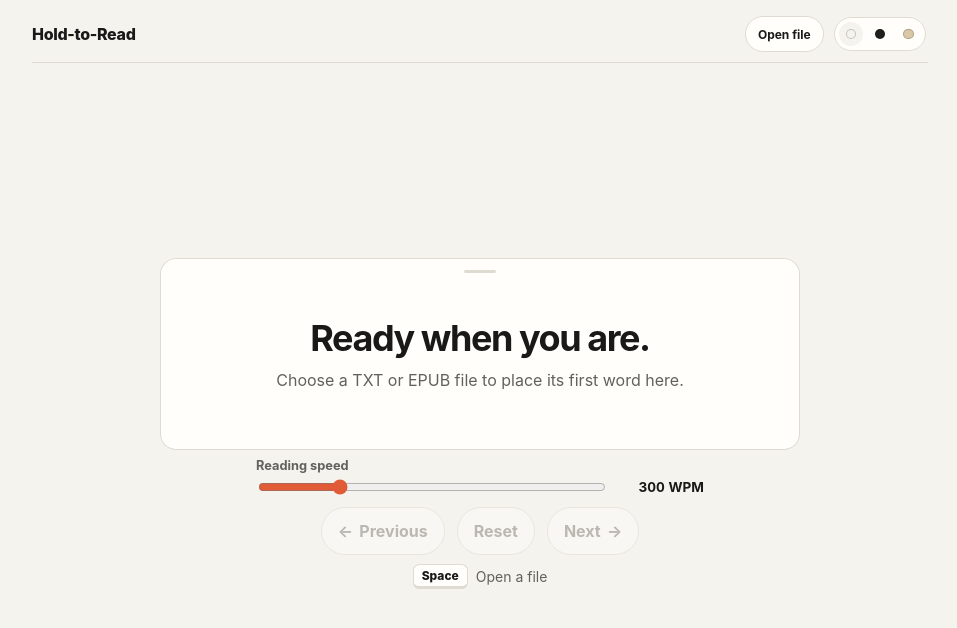
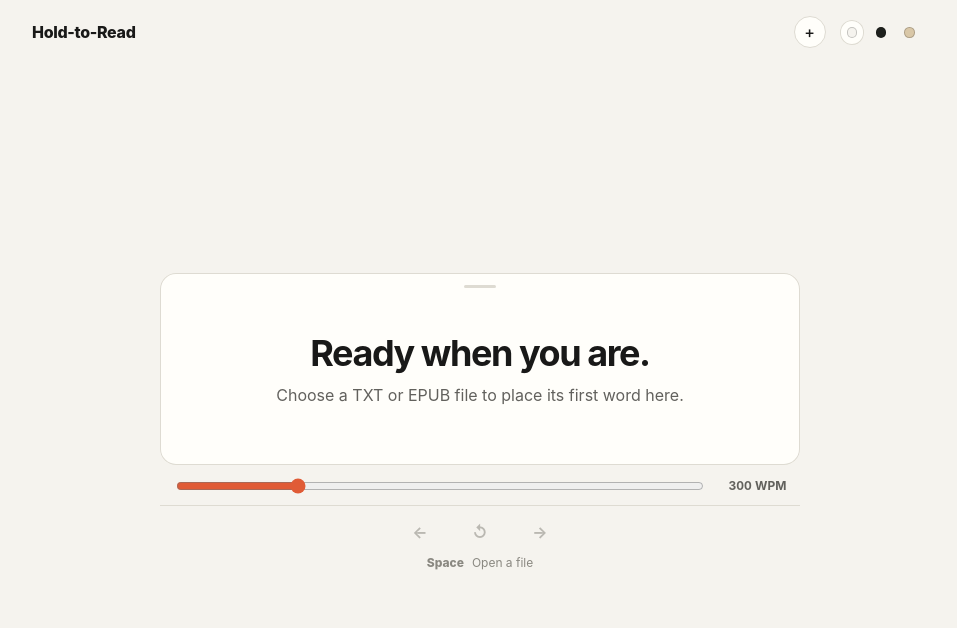
Before and after one commit to kusonnim/RSVP_Reader, a React (Vite) app: page / in a window 1280 px wide. Shown: the top 628 px of the page, without its empty margins (160-1117 px from the left). Built offline with nearby package versions, Linux system fonts and the light colour scheme.

Commit message:
Blend controls into reader design

```diff
--- a/src/app/App.css
+++ b/src/app/App.css
@@ -28,7 +28,6 @@
   align-items: center;
   justify-content: space-between;
   gap: 1rem;
-  border-bottom: 1px solid var(--color-border);
   padding-bottom: 0.65rem;
 }
 
@@ -41,10 +40,10 @@
 .theme-selector {
   display: flex;
   gap: 0.25rem;
-  border: 1px solid var(--color-border);
+  border: 0;
   border-radius: 999px;
   padding: 0.25rem;
-  background: var(--color-surface);
+  background: transparent;
 }
 
 .theme-option {
@@ -74,7 +73,8 @@
 
 .theme-option.is-selected {
   color: var(--color-text);
-  background: var(--color-background);
+  background: var(--color-surface);
+  box-shadow: inset 0 0 0 1px var(--color-border);
 }
 
 .theme-swatch {
@@ -107,7 +107,7 @@
   display: grid;
   align-content: center;
   justify-items: center;
-  gap: clamp(0.4rem, 1vh, 0.7rem);
+  gap: 0;
   max-width: 48rem;
   width: 100%;
   min-height: 0;
@@ -198,18 +198,17 @@
 
 .chapter-selector {
   display: grid;
-  grid-template-columns: auto minmax(0, 1fr) auto;
+  grid-template-columns: minmax(0, 1fr) auto;
   align-items: center;
   gap: 0.75rem;
   width: min(100%, 40rem);
-  margin-top: 0;
-  border: 1px solid var(--color-border);
-  border-radius: 0.9rem;
-  padding: 0.5rem 0.75rem;
-  background: var(--color-surface);
+  margin-top: -1px;
+  border: 0;
+  border-bottom: 1px solid var(--color-border);
+  padding: 0.5rem 0.85rem;
+  background: transparent;
 }
 
-.chapter-selector label,
 .chapter-selector span {
   color: var(--color-text-muted);
   font-size: 0.8rem;
@@ -222,7 +221,8 @@
   color: var(--color-text);
   background: transparent;
   cursor: pointer;
-  font-weight: 700;
+  font-size: 0.8rem;
+  font-weight: 650;
   text-overflow: ellipsis;
 }
 
@@ -278,13 +278,15 @@
   display: grid;
   justify-items: center;
   width: min(100%, 40rem);
-  margin-top: 0;
+  margin-top: 0.35rem;
 }
 
 .speed-control {
   display: grid;
-  width: min(100%, 28rem);
+  width: 100%;
   gap: 0.25rem;
+  border-bottom: 1px solid var(--color-border);
+  padding: 0.35rem 0.85rem 0.55rem;
   text-align: left;
 }
 
@@ -296,7 +298,7 @@
 
 .speed-input-row {
   display: grid;
-  grid-template-columns: minmax(0, 1fr) 5.5rem;
+  grid-template-columns: minmax(0, 1fr) 4.5rem;
   align-items: center;
   gap: 0.75rem;
 }
@@ -308,8 +310,8 @@
 }
 
 .speed-input-row output {
-  color: var(--color-text);
-  font-size: 0.85rem;
+  color: var(--color-text-muted);
+  font-size: 0.75rem;
   font-variant-numeric: tabular-nums;
   font-weight: 750;
   text-align: right;
@@ -361,21 +363,22 @@
   display: flex;
   align-items: center;
   justify-content: center;
-  gap: 0.75rem;
-  margin-top: 0.65rem;
+  gap: 1.25rem;
+  margin-top: 0.4rem;
 }
 
 .control-button {
   display: inline-flex;
-  min-height: 3rem;
+  width: 2.5rem;
+  min-height: 2.5rem;
   align-items: center;
   justify-content: center;
   gap: 0.4rem;
-  border: 1px solid var(--color-border);
-  border-radius: 999px;
-  padding: 0.65rem 1rem;
-  color: var(--color-text);
-  background: var(--color-surface);
+  border: 0;
+  border-radius: 50%;
+  padding: 0;
+  color: var(--color-text-muted);
+  background: transparent;
   cursor: pointer;
   font-weight: 700;
   transition:
@@ -385,14 +388,15 @@
 }
 
 .control-button:hover:not(:disabled) {
-  border-color: var(--color-text-subtle);
-  transform: translateY(-0.125rem);
+  color: var(--color-text);
+  background: var(--color-surface);
+  transform: scale(1.06);
 }
 
 .control-button:disabled {
   cursor: not-allowed;
   color: var(--color-text-subtle);
-  background: color-mix(in srgb, var(--color-surface) 65%, transparent);
+  background: transparent;
   opacity: 0.55;
 }
 
@@ -405,18 +409,16 @@
   display: flex;
   align-items: center;
   gap: 0.5rem;
-  margin: 0.55rem 0 0;
-  color: var(--color-text-muted);
-  font-size: 0.875rem;
+  margin: 0.2rem 0 0;
+  color: var(--color-text-subtle);
+  font-size: 0.75rem;
 }
 
 .hold-instruction kbd {
-  border: 1px solid var(--color-border);
-  border-bottom-width: 0.2rem;
-  border-radius: 0.4rem;
-  padding: 0.2rem 0.5rem;
-  color: var(--color-text);
-  background: var(--color-surface);
+  border: 0;
+  padding: 0;
+  color: inherit;
+  background: transparent;
   font-family: inherit;
   font-size: 0.75rem;
   font-weight: 800;
@@ -435,15 +437,16 @@
 }
 
 .file-loader-button {
-  min-height: 2.25rem;
+  width: 2rem;
+  min-height: 2rem;
   border: 1px solid var(--color-border);
-  border-radius: 999px;
-  padding: 0.35rem 0.75rem;
+  border-radius: 50%;
+  padding: 0;
   color: var(--color-text);
   background: var(--color-surface);
   cursor: pointer;
-  font-size: 0.75rem;
-  font-weight: 700;
+  font-size: 1rem;
+  font-weight: 500;
   transition:
     transform 150ms ease,
     opacity 150ms ease;
@@ -541,13 +544,8 @@
     grid-template-columns: 1fr auto;
   }
 
-  .chapter-selector label {
-    grid-column: 1 / -1;
-    text-align: left;
-  }
-
   .speed-input-row {
-    grid-template-columns: minmax(0, 1fr) 5rem;
+    grid-template-columns: minmax(0, 1fr) 4.5rem;
     gap: 0.5rem;
   }
 
@@ -557,13 +555,14 @@
 
   .reader-controls {
     width: 100%;
-    gap: 0.35rem;
+    gap: 1rem;
   }
 
   .control-button {
+    width: 2.25rem;
     min-height: 2.35rem;
-    flex: 0 1 auto;
-    padding: 0.35rem 0.7rem;
+    flex: 0 0 auto;
+    padding: 0;
     font-size: 0.78rem;
   }
 
@@ -580,8 +579,8 @@
   }
 
   .control-button {
-    flex: 1;
-    padding-inline: 0.35rem;
+    flex: 0 0 auto;
+    padding: 0;
   }
 }
 
@@ -596,7 +595,7 @@
 
   .control-button {
     min-height: 2.5rem;
-    padding-block: 0.45rem;
+    padding: 0;
   }
 
   .hold-instruction {
@@ -610,7 +609,7 @@
   }
 
   .reader-panel {
-    gap: 0.35rem;
+    gap: 0;
   }
 
   .reader-view {
--- a/src/components/ChapterSelector.tsx
+++ b/src/components/ChapterSelector.tsx
@@ -17,7 +17,9 @@ function ChapterSelector({
 
   return (
     <div className="chapter-selector">
-      <label htmlFor="chapter">Chapter</label>
+      <label className="visually-hidden" htmlFor="chapter">
+        Chapter
+      </label>
       <select
         id="chapter"
         value={selectedIndex}
@@ -30,7 +32,7 @@ function ChapterSelector({
         ))}
       </select>
       <span>
-        {selectedIndex + 1} of {chapters.length}
+        {selectedIndex + 1}/{chapters.length}
       </span>
     </div>
   );
--- a/src/components/FileLoader.tsx
+++ b/src/components/FileLoader.tsx
@@ -62,8 +62,10 @@ function FileLoader({ onDocumentLoaded }: FileLoaderProps) {
         type="button"
         onClick={() => inputRef.current?.click()}
         disabled={isLoading}
+        aria-label={isLoading ? "Opening file" : "Open TXT or EPUB file"}
+        title={isLoading ? "Opening file" : "Open file"}
       >
-        {isLoading ? "Opening..." : "Open file"}
+        <span aria-hidden="true">{isLoading ? "…" : "+"}</span>
       </button>
       {error && (
         <p id="file-loader-error" className="file-loader-error" role="alert">
--- a/src/components/ReaderControls.tsx
+++ b/src/components/ReaderControls.tsx
@@ -28,7 +28,9 @@ function ReaderControls({
   return (
     <div className="controls-panel">
       <div className="speed-control">
-        <label htmlFor="wpm">Reading speed</label>
+        <label className="visually-hidden" htmlFor="wpm">
+          Reading speed
+        </label>
         <div className="speed-input-row">
           <input
             id="wpm"
@@ -57,25 +59,29 @@ function ReaderControls({
           type="button"
           onClick={onPrevious}
           disabled={!canGoPrevious}
+          aria-label="Previous word"
+          title="Previous word"
         >
           <span aria-hidden="true">&larr;</span>
-          Previous
         </button>
         <button
           className="control-button control-button-reset"
           type="button"
           onClick={onReset}
           disabled={!canGoPrevious}
+          aria-label="Reset to first word"
+          title="Reset"
         >
-          Reset
+          <span aria-hidden="true">&#8634;</span>
         </button>
         <button
           className="control-button"
           type="button"
           onClick={onNext}
           disabled={!canGoNext}
+          aria-label="Next word"
+          title="Next word"
         >
-          Next
           <span aria-hidden="true">&rarr;</span>
         </button>
       </div>
```
